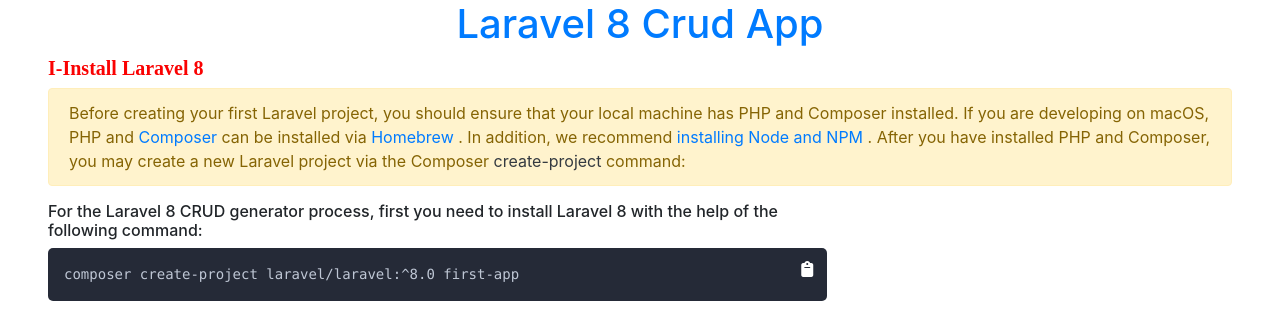
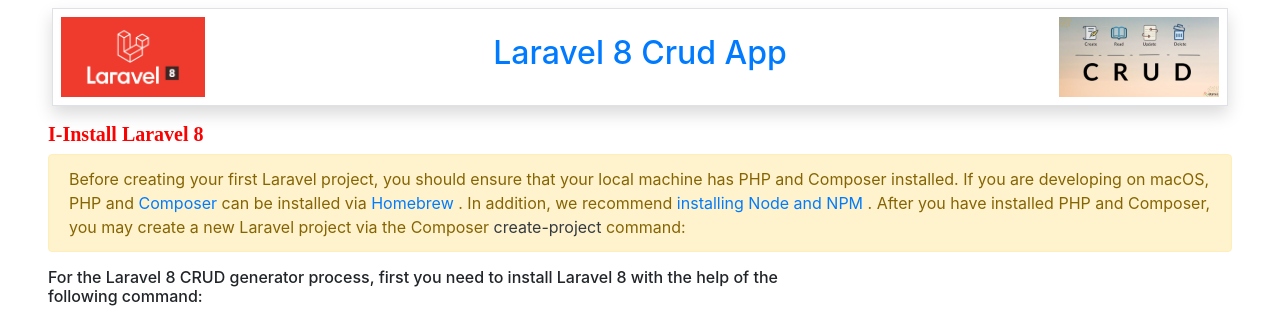
Before and after one commit to aymensmida/how-to-create-crud-application-with-laravel, a plain HTML site: page index.html in a window 1280 px wide. Shown: the top 311 px of the page. Drawn offline with nearby package versions, Linux system fonts and the light colour scheme; a web font is replaced by a local one.

Commit message:
Update Course

```diff
--- a/course.html
+++ b/index.html
@@ -23,11 +23,22 @@
 <body>
 
     <div class="container-fluid pl-5 pr-5">
+        <div class="row border mt-2 ml-1 mb-3 mr-1 d-flex align-items-center shadow">
+            <div class="col-md-3 p-2 text-left">
+                <img src="./public/images/header-l8.png" height="80px">
+
+            </div>
+            <div class="col-md-6 text-center">
+                <h2 class=" text-primary">Laravel 8 Crud App</h2>
+            </div>
+            <div class="col-md-3 p-2 text-right">
+                <img src="./public/images/CRUD.jpeg" alt="" height="80px">
+
+            </div>
+
+        </div>
         <div class="row">
-            <div class="col-12 text-center">
-                <h1 class="text-primary">
-                    Laravel 8 Crud App</h1>
-            </div>
+
             <div class="col-lg-12">
                 <h2 class="Title">I-Install Laravel 8</h2>
                 <div class="alert alert-warning" role="alert">
```
Also changed, not shown: public/images/CRUD.jpeg (added), public/images/header-l8.png (added).
